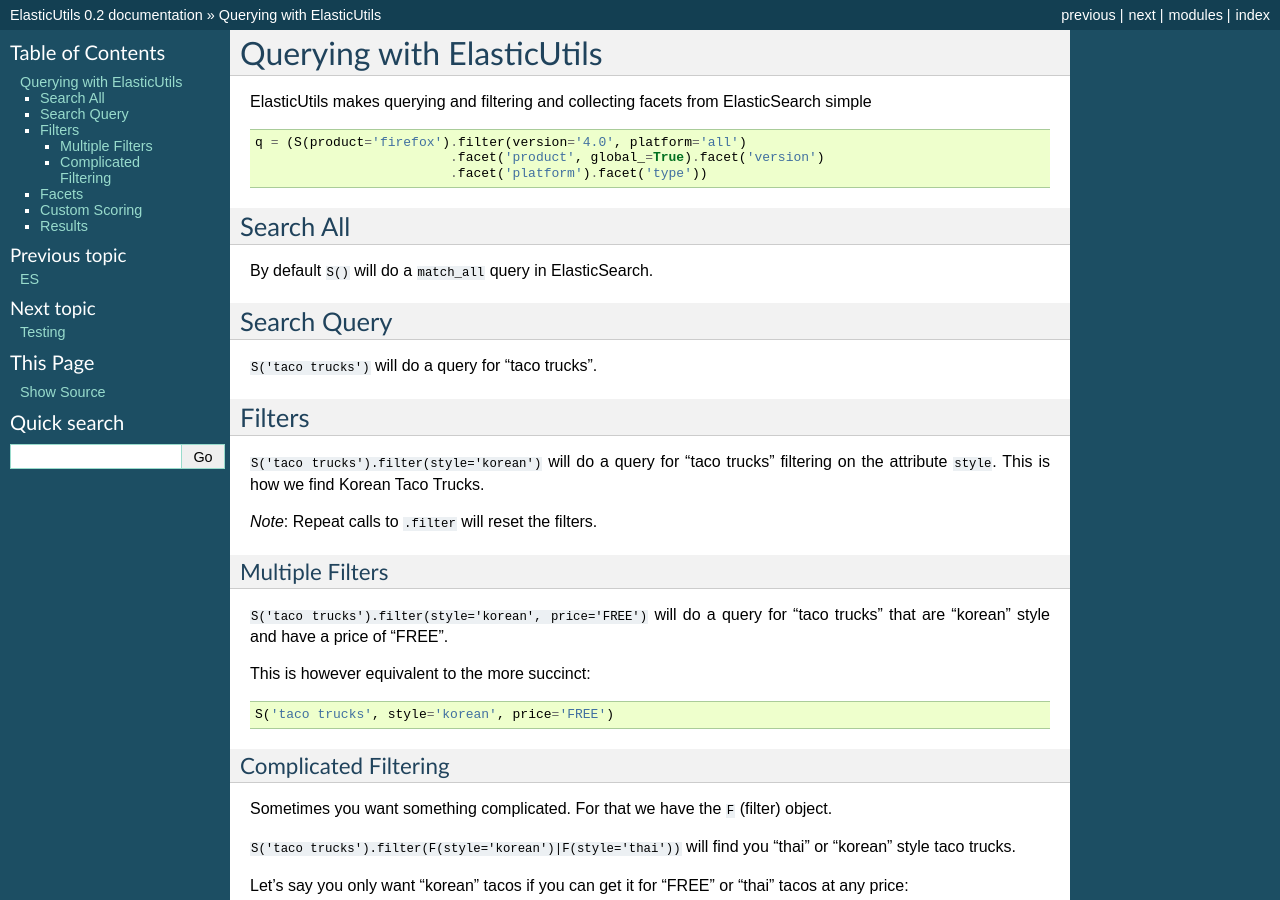
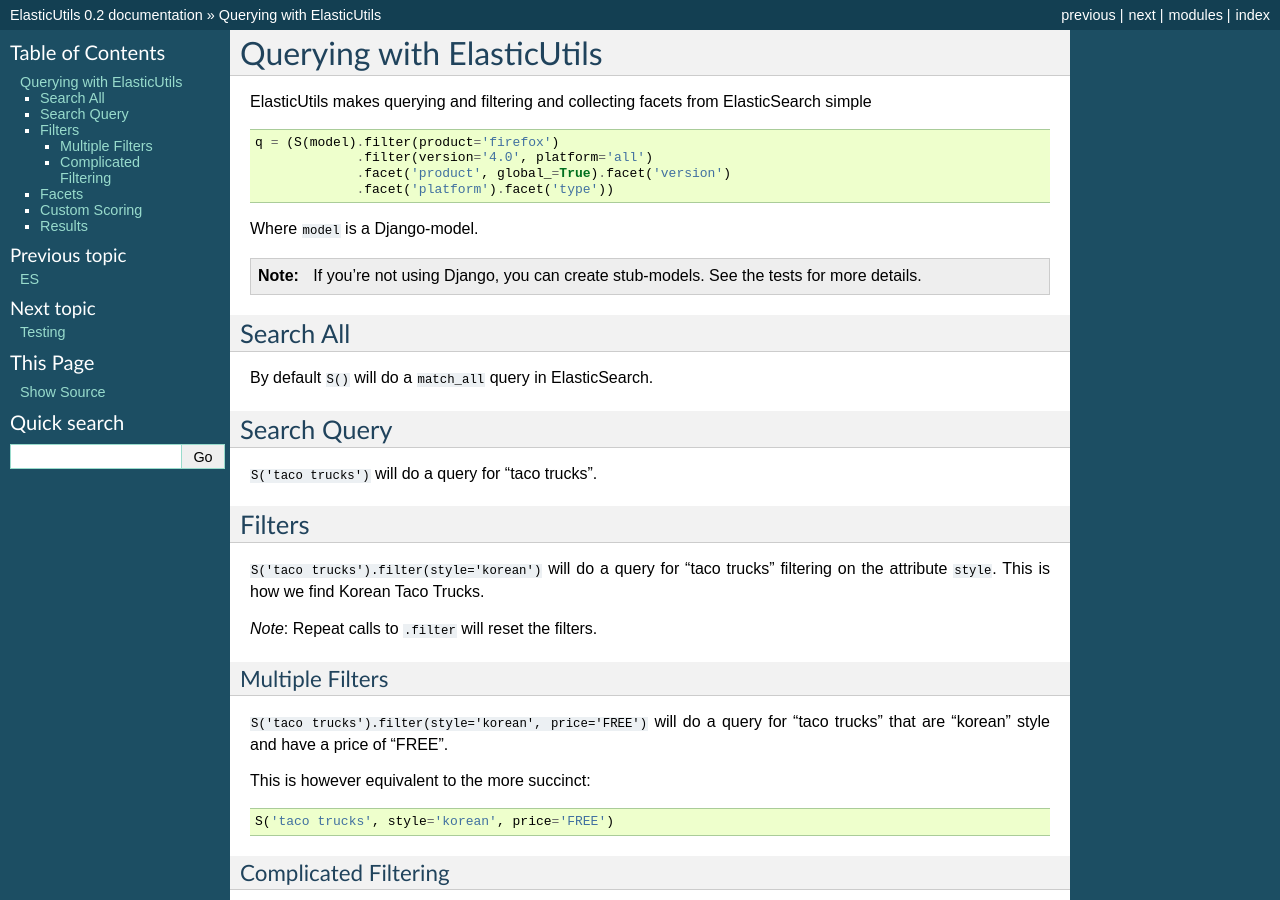
Before and after one commit to mozilla/elasticutils, a Sphinx documentation site: the page built from docs/queries.rst, in a window 1280 px wide and 900 px high. Built offline with Sphinx 7.4.7, drawn with Linux system fonts in a browser that asks for light colours.

Commit message:
Minor doc tweaks

```diff
--- a/docs/queries.rst
+++ b/docs/queries.rst
@@ -6,9 +6,18 @@
 ElasticSearch simple ::
 
 
-    q = (S(product='firefox').filter(version='4.0', platform='all')
-                             .facet('product', global_=True).facet('version')
-                             .facet('platform').facet('type'))
+    q = (S(model).filter(product='firefox')
+                 .filter(version='4.0', platform='all')
+                 .facet('product', global_=True).facet('version')
+                 .facet('platform').facet('type'))
+
+
+Where ``model`` is a Django-model.
+
+.. note::
+
+    If you're not using Django,  you can create stub-models.  See the tests for
+    more details.
 
 Search All
 ----------
```
Also changed, not shown: docs/installation.rst (+8 -0 lines), 1 other file.
